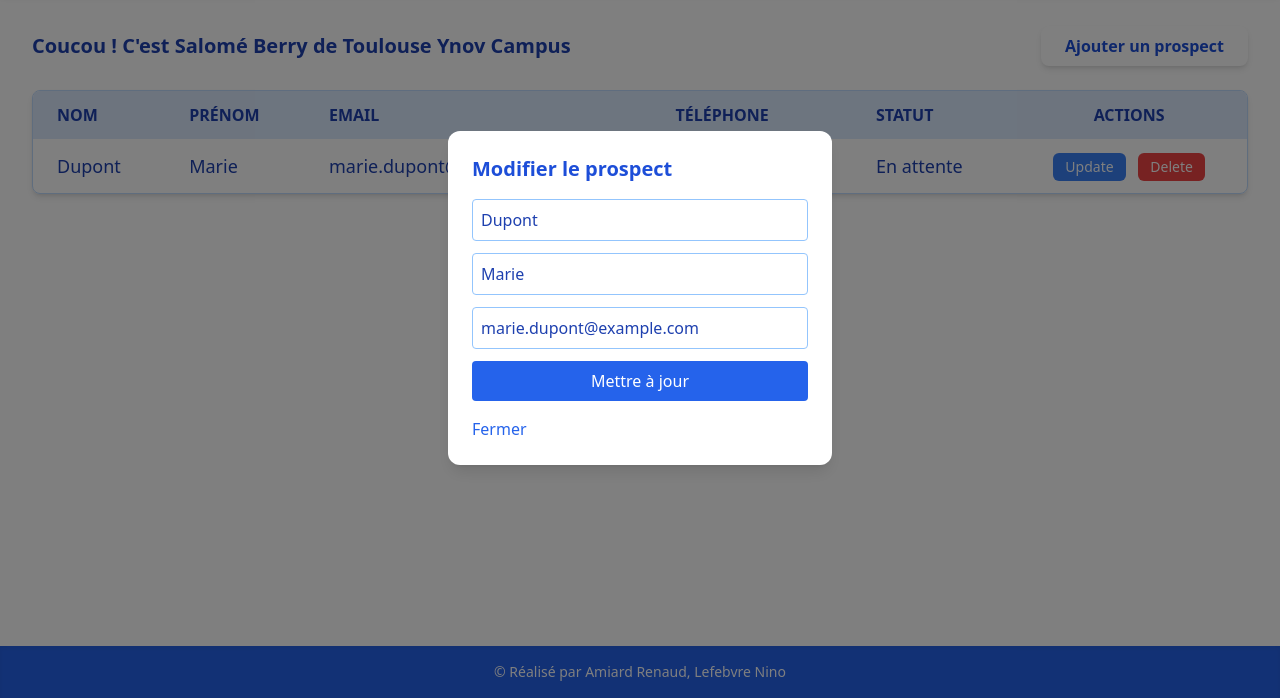
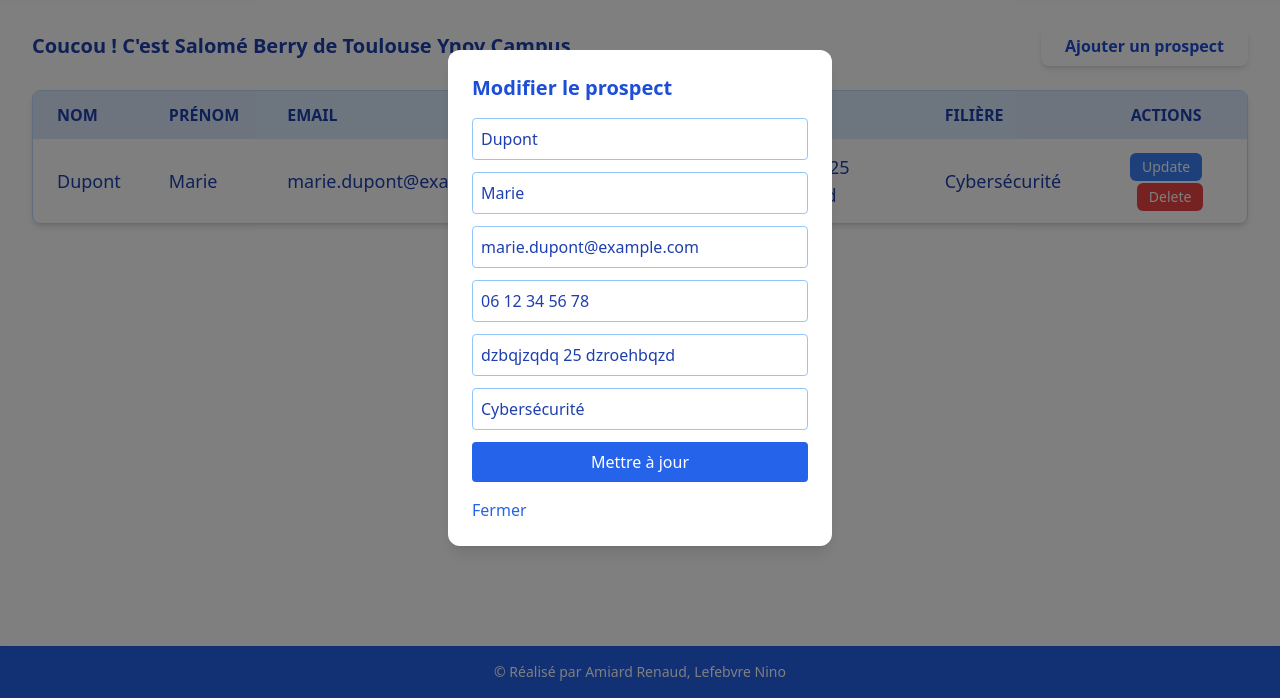
Before and after one commit to Ewoukouskous/adressbook-js, a website: page public/pages/dashboard.html in a window 1280 px wide. Both pictures are taken after a click on the button "Update". Shown: the part 102-800 px from the top of the page. Drawn offline with nearby package versions, Linux system fonts and the light colour scheme.

Commit message:
feat(back-end): html setup
I set up the html file of the dashboard to receive data from a crud
I made a js file that print them into a dashboard
And for now I add the button to add, edit and delete a prospect and made them work as a template to help me for the setup

```diff
--- a/public/pages/dashboard.html
+++ b/public/pages/dashboard.html
@@ -28,30 +28,22 @@
     </div>
 
     <!-- Scrollable table of prospects -->
+    <!-- Tableau principal -->
     <div class="overflow-x-auto border border-blue-200 rounded-lg shadow-md">
-        <table class="min-w-full text-left text-sm">
+        <table id="prospectsTable" class="min-w-full text-left text-sm">
             <thead class="bg-blue-100 text-blue-800 uppercase text-base font-semibold">
             <tr>
-                <th class="px-6 py-3">Nom</th>
+                <th class="px-6 py-3">NOM</th>
                 <th class="px-6 py-3">Prénom</th>
                 <th class="px-6 py-3">Email</th>
                 <th class="px-6 py-3">Téléphone</th>
-                <th class="px-6 py-3">Statut</th>
+                <th class="px-6 py-3">Adresse</th>
+                <th class="px-6 py-3">Filière</th>
                 <th class="px-6 py-3 text-center">Actions</th>
             </tr>
             </thead>
-            <tbody class="divide-y divide-blue-100 text-lg">
-            <tr class="hover:bg-blue-50">
-                <td class="px-6 py-3">Dupont</td>
-                <td class="px-6 py-3">Marie</td>
-                <td class="px-6 py-3">marie.dupont@example.com</td>
-                <td class="px-6 py-3">06 12 34 56 78</td>
-                <td class="px-6 py-3">En attente</td>
-                <td class="px-6 py-3 text-center space-x-2">
-                    <button id="openUpdateModal" class="bg-blue-500 hover:bg-blue-600 text-white px-3 py-1 rounded-md text-sm">Update</button>
-                    <button id="openDeleteModal" class="bg-red-500 hover:bg-red-600 text-white px-3 py-1 rounded-md text-sm">Delete</button>
-                </td>
-            </tr>
+            <tbody id="prospectsBody" class="divide-y divide-blue-100 text-lg">
+            <!-- Les lignes seront injectées ici -->
             </tbody>
         </table>
     </div>
@@ -78,33 +70,38 @@
     </div>
 </div>
 
-<!--Edit a prospect popup-->
+<!-- Edit -->
 <div id="updateModal" class="hidden fixed inset-0 bg-black bg-opacity-50 flex justify-center items-center z-50">
     <div class="bg-white p-6 rounded-xl shadow-lg w-96">
         <h2 class="text-xl font-bold mb-4 text-blue-700">Modifier le prospect</h2>
-        <form class="flex flex-col gap-3">
-            <input type="text" value="Dupont" class="border border-blue-300 rounded p-2">
-            <input type="text" value="Marie" class="border border-blue-300 rounded p-2">
-            <input type="email" value="marie.dupont@example.com" class="border border-blue-300 rounded p-2">
+        <!-- Modal Update -->
+        <form id="updateForm" class="flex flex-col gap-3">
+            <input id="updateNom" type="text" class="border border-blue-300 rounded p-2" required>
+            <input id="updatePrenom" type="text" class="border border-blue-300 rounded p-2" required>
+            <input id="updateEmail" type="email" class="border border-blue-300 rounded p-2" required>
+            <input id="updatePhone" type="text" class="border border-blue-300 rounded p-2">
+            <input id="updateAddress" type="text" class="border border-blue-300 rounded p-2">
+            <input id="updateSectors" type="text" class="border border-blue-300 rounded p-2">
             <button type="submit" class="bg-blue-600 text-white rounded p-2 hover:bg-blue-700">Mettre à jour</button>
         </form>
         <button id="closeUpdateModal" class="mt-4 text-blue-600 hover:underline">Fermer</button>
     </div>
 </div>
 
-<!--Delete a prospect popup-->
+<!-- Delete -->
 <div id="deleteModal" class="hidden fixed inset-0 bg-black bg-opacity-50 flex justify-center items-center z-50">
     <div class="bg-white p-6 rounded-xl shadow-lg w-80 text-center">
         <h2 class="text-lg font-bold text-blue-700 mb-4">Supprimer le prospect ?</h2>
         <p class="text-sm mb-6">Cette action est irréversible.</p>
         <div class="flex justify-center gap-4">
-            <button class="bg-red-600 text-white px-4 py-2 rounded hover:bg-red-700">Supprimer</button>
+            <button id="confirmDelete" class="bg-red-600 text-white px-4 py-2 rounded hover:bg-red-700">Supprimer</button>
             <button id="closeDeleteModal" class="bg-gray-200 text-blue-700 px-4 py-2 rounded hover:bg-gray-300">Annuler</button>
         </div>
     </div>
 </div>
 
 <script src="/script/popups.js"></script>
+<script src="/script/displayProspects.js"></script>
 
 </body>
 </html>
--- /dev/null
+++ b/src/script/displayProspects.js
@@ -0,0 +1,96 @@
+// This var will be the fetch result of our db
+let prospects = [
+    {
+        "LastName": "Dupont",
+        "Name": "Marie",
+        "Email": "marie.dupont@example.com",
+        "Phone": "06 12 34 56 78",
+        "Address": "dzbqjzqdq 25 dzroehbqzd",
+        "Sectors": "Cybersécurité"
+    },
+];
+
+let currentIndex = null;
+
+// --- Affichage du tableau ---
+function displayProspects() {
+    const tbody = document.getElementById("prospectsBody");
+    tbody.innerHTML = "";
+
+    prospects.forEach((prospects, index) => {
+        const tr = document.createElement("tr");
+        tr.classList.add("hover:bg-blue-50");
+
+        tr.innerHTML = `
+      <td class="px-6 py-3">${prospects.LastName}</td>
+      <td class="px-6 py-3">${prospects.Name}</td>
+      <td class="px-6 py-3">${prospects.Email}</td>
+      <td class="px-6 py-3">${prospects.Phone}</td>
+      <td class="px-6 py-3">${prospects.Address}</td>
+      <td class="px-6 py-3">${prospects.Sectors}</td>
+      <td class="px-6 py-3 text-center space-x-2">
+        <button class="openUpdateModal bg-blue-500 hover:bg-blue-600 text-white px-3 py-1 rounded-md text-sm" data-index="${index}">Update</button>
+        <button class="openDeleteModal bg-red-500 hover:bg-red-600 text-white px-3 py-1 rounded-md text-sm" data-index="${index}">Delete</button>
+      </td>
+    `;
+        tbody.appendChild(tr);
+    });
+
+    // Add buttons feature
+    document.querySelectorAll(".openUpdateModal").forEach(btn =>
+        btn.addEventListener("click", e => openUpdateModal(e.target.dataset.index))
+    );
+    document.querySelectorAll(".openDeleteModal").forEach(btn =>
+        btn.addEventListener("click", e => openDeleteModal(e.target.dataset.index))
+    );
+}
+
+// Update popup
+function openUpdateModal(index) {
+    currentIndex = index;
+    const p = prospects[index];
+    document.getElementById("updateNom").value = p.LastName;
+    document.getElementById("updatePrenom").value = p.Name;
+    document.getElementById("updateEmail").value = p.Email;
+    document.getElementById("updatePhone").value = p.Phone;
+    document.getElementById("updateAddress").value = p.Address;
+    document.getElementById("updateSectors").value = p.Sectors;
+    document.getElementById("updateModal").classList.remove("hidden");
+}
+
+document.getElementById("closeUpdateModal").addEventListener("click", () => {
+    document.getElementById("updateModal").classList.add("hidden");
+});
+
+document.getElementById("updateForm").addEventListener("submit", e => {
+    e.preventDefault();
+    prospects[currentIndex].LastName = document.getElementById("updateNom").value;
+    prospects[currentIndex].Name = document.getElementById("updatePrenom").value;
+    prospects[currentIndex].Email = document.getElementById("updateEmail").value;
+    prospects[currentIndex].Phone = document.getElementById("updatePhone").value;
+    prospects[currentIndex].Address = document.getElementById("updateAddress").value;
+    prospects[currentIndex].Sectors = document.getElementById("updateSectors").value;
+    displayProspects();
+    document.getElementById("updateModal").classList.add("hidden");
+});
+
+// --- Gestion du popup Delete ---
+function openDeleteModal(index) {
+    currentIndex = index;
+    document.getElementById("deleteModal").classList.remove("hidden");
+}
+
+document.getElementById("closeDeleteModal").addEventListener("click", () => {
+    document.getElementById("deleteModal").classList.add("hidden");
+});
+
+document.getElementById("confirmDelete").addEventListener("click", () => {
+    prospects.splice(currentIndex, 1);
+    displayProspects();
+    document.getElementById("deleteModal").classList.add("hidden");
+});
+
+// --- Initialisation ---
+document.addEventListener("DOMContentLoaded", () => {
+    displayProspects();
+});
```
Also changed, not shown: data/db/data.json (+6 -1 lines).
